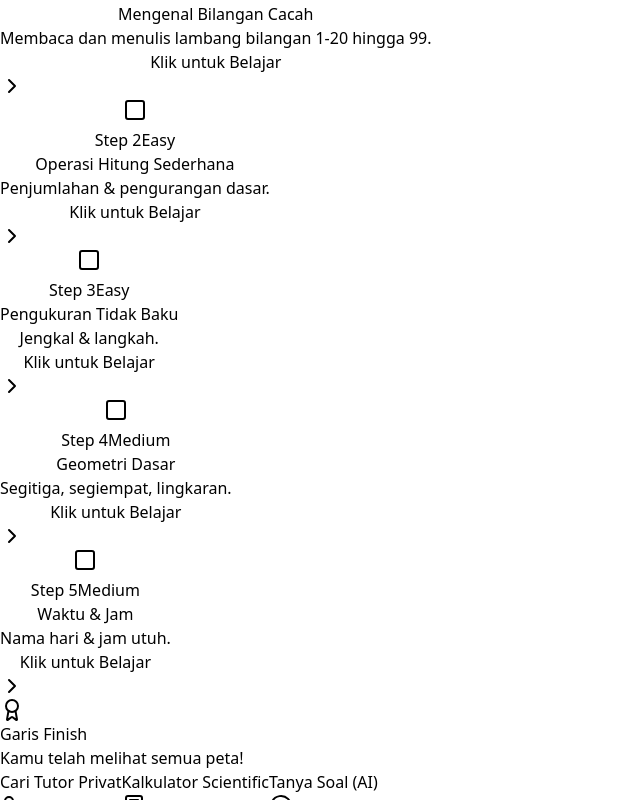
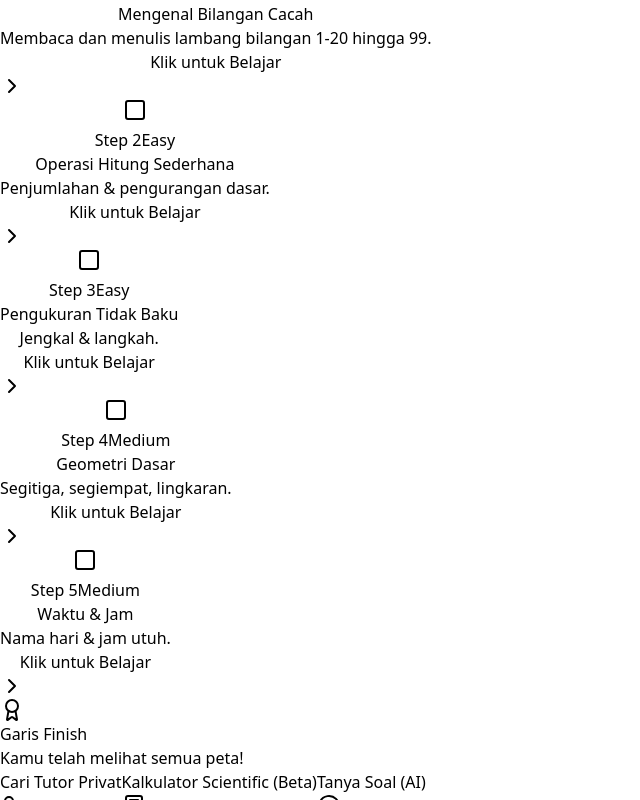
Before and after one commit to AhRoiz/MathMaster, a React (Vite) app: page / in a window 1280 px wide. Both pictures are taken after a click on the button 12 px from the left and 1248 px from the top of the page. Shown: the part 466-1266 px from the top of the page, without its empty margins (0-640 px from the left). Built offline with nearby package versions, Linux system fonts and the light colour scheme; no server answers.

Commit message:
update fitur Calculator (Beta)

```diff
--- a/src/components/FloatingMenu.jsx
+++ b/src/components/FloatingMenu.jsx
@@ -15,7 +15,7 @@ export default function FloatingMenu({ isOpen, setIsOpen, openChat, openCalculat
         <div className="flex flex-col gap-3 animate-fade-in-up">
           <button onClick={handleWhatsAppClick} className="flex items-center gap-3 px-5 py-3 bg-white text-slate-900 font-bold rounded-full shadow-lg hover:bg-slate-200 transition-colors"><span>Cari Tutor Privat</span><UserPlus className="w-5 h-5" /></button>
           {/* TOMBOL KALKULATOR */}
-          <button onClick={() => { openCalculator(); setIsOpen(false); }} className="flex items-center gap-3 px-5 py-3 bg-white text-slate-900 font-bold rounded-full shadow-lg hover:bg-slate-200 transition-colors"><span>Kalkulator Scientific</span><Calculator className="w-5 h-5" /></button>
+          <button onClick={() => { openCalculator(); setIsOpen(false); }} className="flex items-center gap-3 px-5 py-3 bg-white text-slate-900 font-bold rounded-full shadow-lg hover:bg-slate-200 transition-colors"><span>Kalkulator Scientific (Beta)</span><Calculator className="w-5 h-5" /></button>
           {/* TOMBOL AI CHAT */}
           <button onClick={() => { openChat(); setIsOpen(false); }} className="flex items-center gap-3 px-5 py-3 bg-white text-slate-900 font-bold rounded-full shadow-lg hover:bg-slate-200 transition-colors"><span>Tanya Soal (AI)</span><MessageCircle className="w-5 h-5" /></button>
         </div>
```
